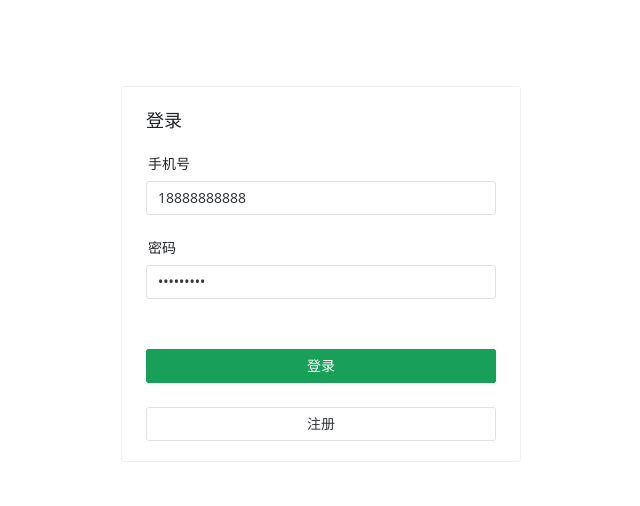
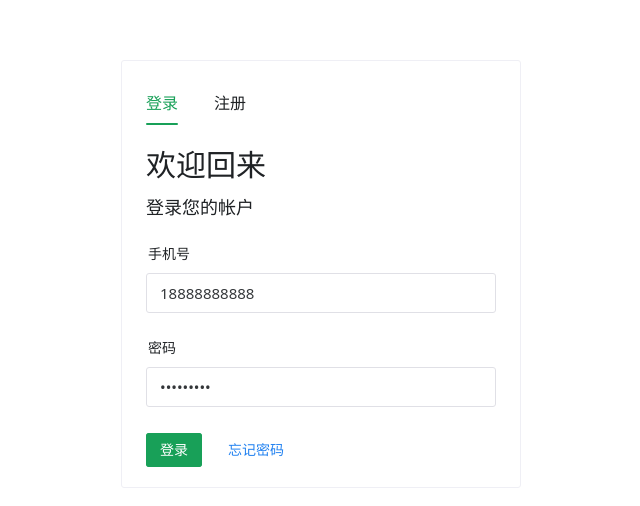
Before and after one commit to lingkai5wu/loveta-vue, a Vue app: page /login in a window 1280 px wide. Shown: the part 126-632 px from the top of the page, without its empty margins (319-959 px from the left). Built offline with nearby package versions, Linux system fonts and the light colour scheme.

Commit message:
feat: 注册页

```diff
--- /dev/null
+++ b/src/components/auth/SmsCode.vue
@@ -0,0 +1,38 @@
+<script setup>
+defineProps({
+  timeout: { type: Number, default: 60 }
+})
+const model = defineModel('value', { required: true })
+
+const active = ref(false)
+
+function renderCountdown({ hours, minutes, seconds }) {
+  const totalSeconds = hours * 3600 + minutes * 60 + seconds
+  return h('span', totalSeconds + 's')
+}
+</script>
+
+<template>
+  <n-input v-model:value="model" placeholder="6 位验证码" style="width: 100%">
+    <template #suffix>
+      <n-button :disabled="active" quaternary size="small" @click="active = true">
+        <n-flex size="small">
+          <n-countdown
+            v-if="active"
+            :active="active"
+            :duration="timeout * 1000"
+            :render="renderCountdown"
+            @finish="active = false"
+          />
+          <span>获取验证码</span>
+        </n-flex>
+      </n-button>
+    </template>
+  </n-input>
+</template>
+
+<style scoped>
+.sms-code-input {
+  width: 100%;
+}
+</style>
--- /dev/null
+++ b/src/components/auth/TheLogin.vue
@@ -0,0 +1,46 @@
+<script setup>
+import router from '@/router'
+import { useAuthStore } from '@/stores/auth.js'
+import { login } from '@/api/auth.js'
+import { initRuntimeData } from '@/utils/init.js'
+
+const formData = ref({
+  phone: '18888888888',
+  password: 'loveta123'
+})
+const isLoading = ref(false)
+
+const authStore = useAuthStore()
+
+function handelLogin() {
+  isLoading.value = true
+  login(formData.value)
+    .then(async (data) => {
+      authStore.token = data
+      await initRuntimeData()
+      window.$message.success('登录成功')
+      // TODO 跳转到登录前页面
+      await router.push('/')
+    })
+    .finally(() => {
+      isLoading.value = false
+    })
+}
+</script>
+
+<template>
+  <n-h1>欢迎回来</n-h1>
+  <n-h3>登录您的帐户</n-h3>
+  <n-form :model="formData" size="large">
+    <n-form-item label="手机号" path="phone">
+      <n-input v-model:value="formData.phone" placeholder="中国大陆手机号" />
+    </n-form-item>
+    <n-form-item label="密码" path="password">
+      <n-input v-model:value="formData.password" placeholder="您的密码" type="password" />
+    </n-form-item>
+    <n-flex>
+      <n-button :loading="isLoading" type="primary" @click="handelLogin">登录</n-button>
+      <n-button quaternary type="info">忘记密码</n-button>
+    </n-flex>
+  </n-form>
+</template>
--- /dev/null
+++ b/src/components/auth/TheRegister.vue
@@ -0,0 +1,149 @@
+<script setup>
+import { register } from '@/api/auth.js'
+import { initRuntimeData } from '@/utils/init.js'
+import router from '@/router/index.js'
+import { useAuthStore } from '@/stores/auth.js'
+import SmsCode from '@/components/auth/SmsCode.vue'
+
+const formData = ref({
+  phone: null,
+  smsCode: '808080',
+  password: null
+})
+const formRef = ref()
+const reenteredPasswordRef = ref()
+const reenteredPassword = ref()
+const rules = {
+  phone: [
+    {
+      required: true,
+      validator(rule, value) {
+        if (!value) {
+          return new Error('请输入手机号')
+        }
+        if (!/^1\d{10}$/.test(value)) {
+          return new Error('请输入正确的中国大陆手机号')
+        }
+        return true
+      },
+      trigger: 'blur'
+    }
+  ],
+  smsCode: [
+    {
+      required: true,
+      validator(rule, value) {
+        if (!value) {
+          return new Error('请输入验证码')
+        }
+        if (!/^\d{6}$/.test(value)) {
+          return new Error('请输入正确的验证码')
+        }
+      },
+      trigger: 'blur'
+    }
+  ],
+  password: [
+    {
+      required: true,
+      validator(rule, value) {
+        if (!value) {
+          return new Error('请输入密码')
+        }
+        if (value.length < 6) {
+          return new Error('密码过短')
+        }
+        if (value.length > 20) {
+          return new Error('密码过长')
+        }
+        if (!/[a-zA-Z]/.test(value)) {
+          return new Error('密码需要包含英语字母')
+        }
+        if (!/\d/.test(value)) {
+          return new Error('密码需要包含阿拉伯数字')
+        }
+      },
+      trigger: 'blur'
+    }
+  ],
+  reenteredPassword: [
+    {
+      required: true,
+      validator: () => reenteredPassword.value?.length > 0,
+      message: '请再次输入密码',
+      trigger: 'blur'
+    },
+    {
+      validator: () =>
+        formData.value.password &&
+        formData.value.password.startsWith(reenteredPassword.value) &&
+        formData.value.password.length >= reenteredPassword.value.length,
+      message: '两次密码输入不一致',
+      trigger: 'input'
+    },
+    {
+      validator: () => reenteredPassword.value === formData.value.password,
+      message: '两次密码输入不一致',
+      trigger: ['blur', 'password-input']
+    }
+  ]
+}
+const isLoading = ref(false)
+
+function handlePasswordInput() {
+  if (reenteredPassword.value) {
+    reenteredPasswordRef.value.validate({ trigger: 'password-input' }).catch(() => {
+      // pass
+    })
+  }
+}
+
+const authStore = useAuthStore()
+
+async function handelRegister() {
+  await formRef.value.validate()
+  isLoading.value = true
+  register(formData.value)
+    .then(async (data) => {
+      authStore.token = data
+      await initRuntimeData()
+      window.$message.success('注册成功')
+      // TODO 跳转到初次使用引导页面
+      await router.push('/')
+    })
+    .finally(() => {
+      isLoading.value = false
+    })
+}
+</script>
+
+<template>
+  <n-h1>欢迎！</n-h1>
+  <n-h3>让我们创建您的帐户</n-h3>
+  <n-form ref="formRef" :model="formData" :rules="rules" size="large">
+    <n-form-item label="手机号" path="phone">
+      <n-input v-model:value="formData.phone" placeholder="中国大陆手机号" />
+    </n-form-item>
+    <n-form-item label="验证码" path="smsCode">
+      <SmsCode v-model:value="formData.smsCode" />
+    </n-form-item>
+    <n-form-item first label="密码" path="password">
+      <n-input
+        v-model:value="formData.password"
+        placeholder="6~16位，包含字母和数字"
+        show-password-on="mousedown"
+        type="password"
+        @input="handlePasswordInput"
+      />
+    </n-form-item>
+    <n-form-item ref="reenteredPasswordRef" first label="重复密码" path="reenteredPassword">
+      <n-input
+        v-model:value="reenteredPassword"
+        placeholder="再次输入您的密码"
+        show-password-on="mousedown"
+        type="password"
+      />
+    </n-form-item>
+    <n-button :loading="isLoading" type="primary" @click="handelRegister">注册</n-button>
+  </n-form>
+</template>
--- a/src/utils/init.js
+++ b/src/utils/init.js
@@ -9,6 +9,7 @@ import { createDiscreteApi } from 'naive-ui'
 
 export async function initRuntimeData() {
   if (!useAuthStore().token) {
+    console.log(111)
     const route = unref(router.currentRoute)
     if (route.path !== '/login') {
       router.replace('/login')
--- a/src/views/LoginView.vue
+++ b/src/views/LoginView.vue
@@ -1,87 +1,38 @@
 <script setup>
-import router from '@/router'
-import { useAuthStore } from '@/stores/auth.js'
-import { login, register } from '@/api/auth.js'
-import { initRuntimeData } from '@/utils/init.js'
-
-const formData = ref({
-  phone: '18888888888',
-  password: 'loveta123'
-})
-const isLoginLoading = ref(false)
-const isRegisterLoading = ref(false)
-const authStore = useAuthStore()
-
-function onLogin() {
-  isLoginLoading.value = true
-  login(formData.value)
-    .then(async (data) => {
-      authStore.token = data
-      await initRuntimeData()
-      window.$message.success('登录成功')
-      router.push('/')
-    })
-    .finally(() => {
-      isLoginLoading.value = false
-    })
-}
-
-function onRegister() {
-  isRegisterLoading.value = true
-  register(formData.value)
-    .then((data) => {
-      authStore.token = data
-      window.$message.success('注册成功')
-    })
-    .finally(() => {
-      isRegisterLoading.value = false
-    })
-}
+import TheRegister from '@/components/auth/TheRegister.vue'
+import TheLogin from '@/components/auth/TheLogin.vue'
 </script>
 
 <template>
-  <div class="container">
+  <n-flex align="center" class="container" justify="center">
     <n-card>
-      <template #header>
-        <span>登录</span>
-      </template>
-      <n-form :model="formData">
-        <n-form-item label="手机号" path="phone">
-          <n-input v-model:value="formData.phone" />
-        </n-form-item>
-        <n-form-item label="密码" path="password">
-          <n-input v-model:value="formData.password" type="password" />
-        </n-form-item>
-        <n-form-item>
-          <n-button
-            :disabled="isRegisterLoading"
-            :loading="isLoginLoading"
-            type="primary"
-            @click="onLogin"
-            >登录
-          </n-button>
-        </n-form-item>
-        <n-button :disabled="isLoginLoading" :loading="isRegisterLoading" @click="onRegister"
-          >注册
-        </n-button>
-      </n-form>
+      <n-tabs animated default-value="login" size="large">
+        <n-tab-pane name="login" tab="登录">
+          <TheLogin />
+        </n-tab-pane>
+        <n-tab-pane name="register" tab="注册">
+          <TheRegister />
+        </n-tab-pane>
+      </n-tabs>
     </n-card>
-  </div>
+  </n-flex>
 </template>
 
-<style scoped>
+<style>
 .container {
   min-height: 100vh;
-  display: flex;
-  align-items: center;
-  justify-content: center;
 }
 
 .n-card {
   max-width: 400px;
 }
 
-.n-button {
-  width: 100%;
+.n-h1,
+.n-h3 {
+  margin: 4px 0;
+}
+
+.n-h3 {
+  margin-bottom: 24px;
 }
 </style>
```
Also changed, not shown: package.json (+8 -8 lines), 1 other file (tests, documents, lock files or other folders).
